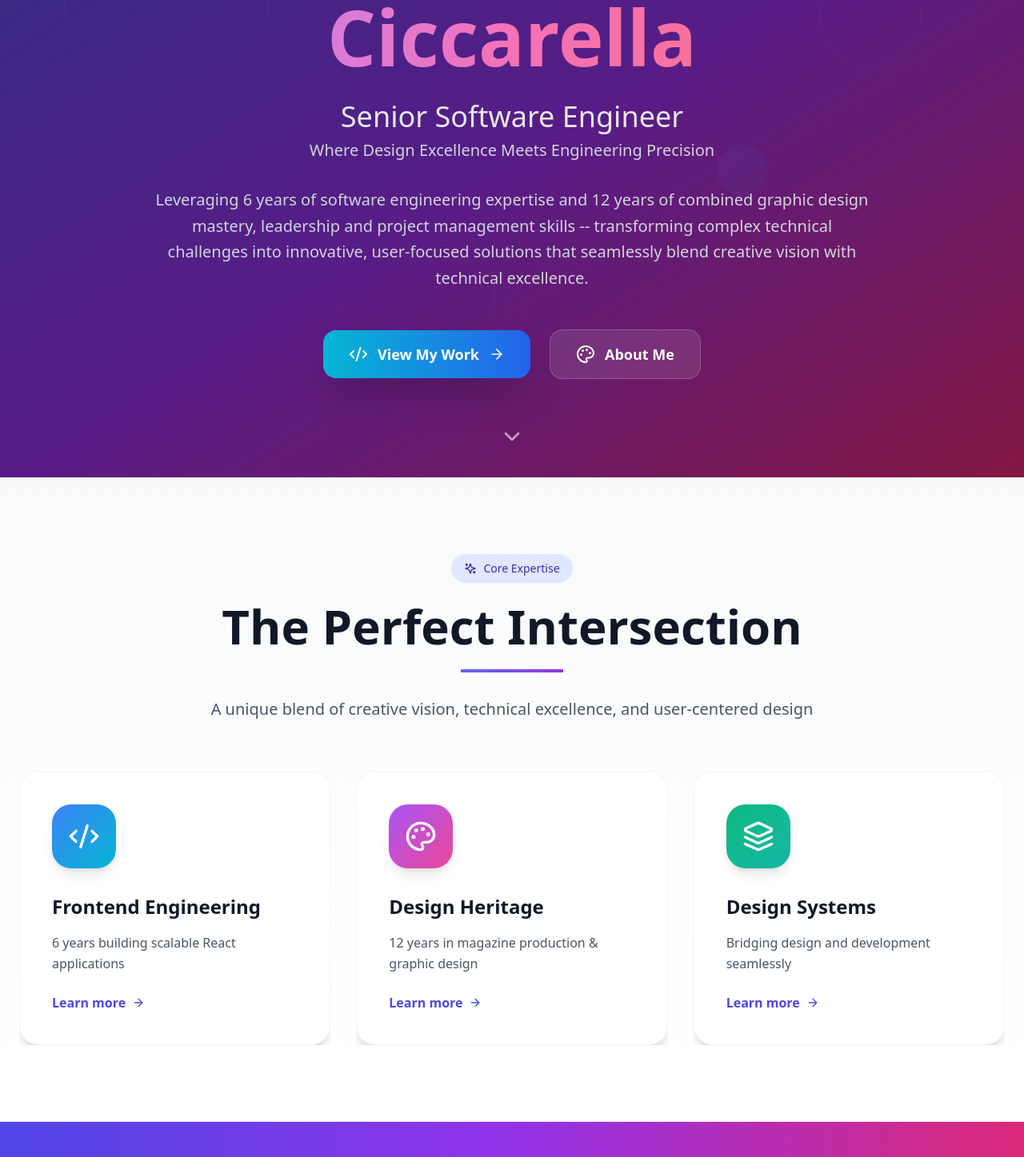
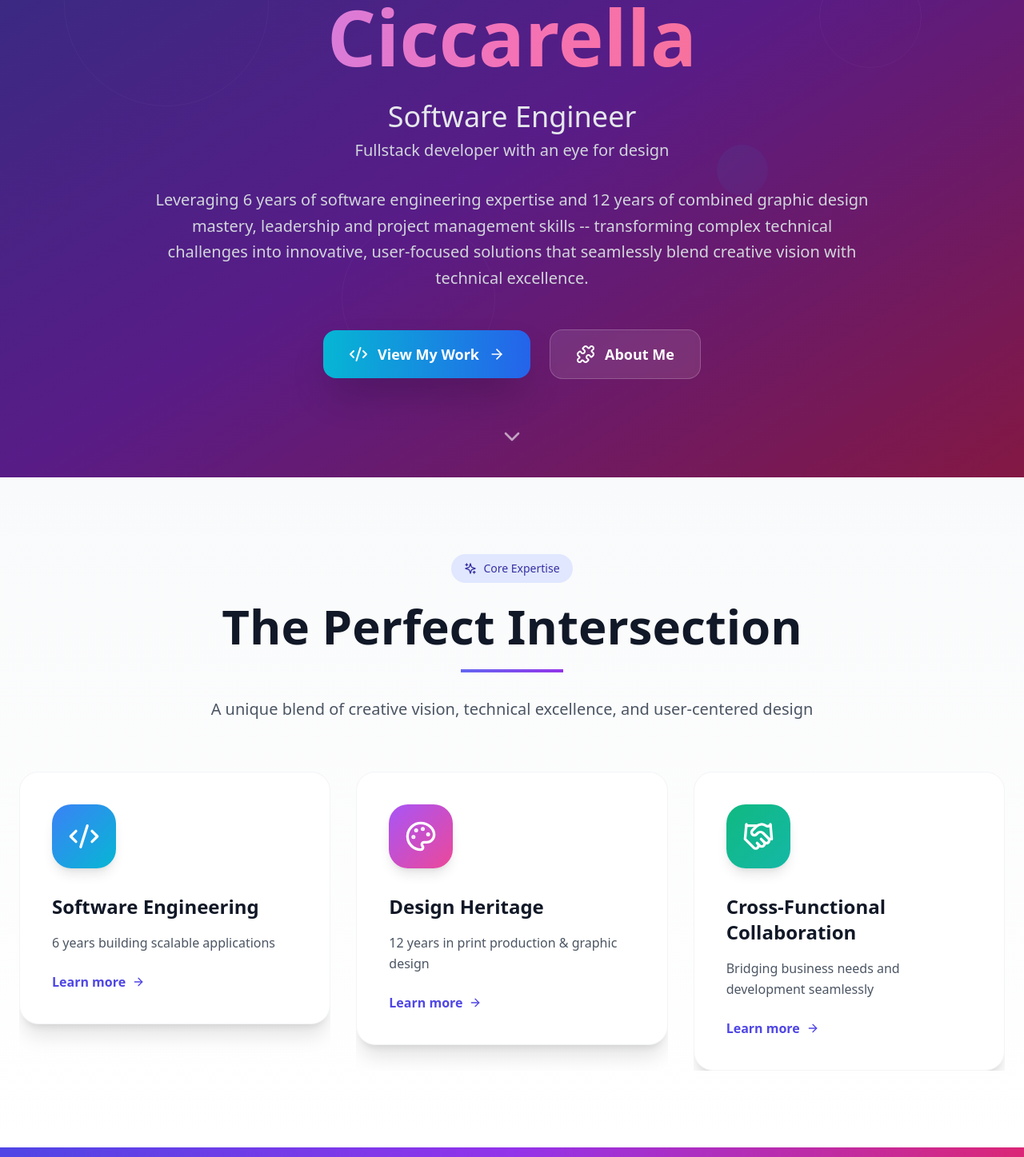
Before and after one commit to Jbx81/jc-resume, a React (Vite) app: page / in a window 1280 px wide. Shown: the part 283-1730 px from the top of the page at 80% size. Built offline with nearby package versions, Linux system fonts and the light colour scheme.

Commit message:
feat: update home page

```diff
--- a/src/pages/Home.tsx
+++ b/src/pages/Home.tsx
@@ -1,6 +1,6 @@
 import React from 'react';
 import { Link } from 'react-router-dom';
-import { ArrowRight, Code2, Palette, Layers, Sparkles, Zap, Star, ChevronDown } from 'lucide-react';
+import { ArrowRight, Code2, Palette, Handshake, Puzzle, Layers, Sparkles, Zap, Star, ChevronDown } from 'lucide-react';
 
 import { personalDescription } from '../constants/personal';
 
@@ -9,22 +9,22 @@ const Home = () => {
   const highlights = [
     {
       icon: Code2,
-      title: "Frontend Engineering",
-      description: "6 years building scalable React applications",
+      title: "Software Engineering",
+      description: "6 years building scalable applications",
       color: "from-blue-500 to-cyan-500",
       link: "/experience"
     },
     {
       icon: Palette,
       title: "Design Heritage",
-      description: "12 years in magazine production & graphic design",
+      description: "12 years in print production & graphic design",
       color: "from-purple-500 to-pink-500",
       link: "/about"
     },
     {
-      icon: Layers,
-      title: "Design Systems",
-      description: "Bridging design and development seamlessly",
+      icon: Handshake,
+      title: "Cross-Functional Collaboration",
+      description: "Bridging business needs and development seamlessly",
       color: "from-emerald-500 to-teal-500",
       link: "/skills"
     }
@@ -61,9 +61,9 @@ const Home = () => {
 
           {/* Subtitle */}
           <div className="text-2xl lg:text-4xl text-gray-200 mb-8 font-light">
-            <span className="block">Senior Software Engineer</span>
+            <span className="block">Software Engineer</span>
             <span className="block text-lg lg:text-xl text-gray-300 mt-2">
-              Where Design Excellence Meets Engineering Precision
+              Fullstack developer with an eye for design
             </span>
           </div>
 
@@ -86,7 +86,7 @@ const Home = () => {
               to="/about"
               className="group flex items-center space-x-3 bg-white/10 backdrop-blur-sm border border-white/20 text-white hover:bg-white/20 px-8 py-4 rounded-2xl font-semibold text-lg transition-all duration-300"
             >
-              <Palette className="w-6 h-6" />
+              <Puzzle className="w-6 h-6" />
               <span>About Me</span>
             </Link>
           </div>
```
